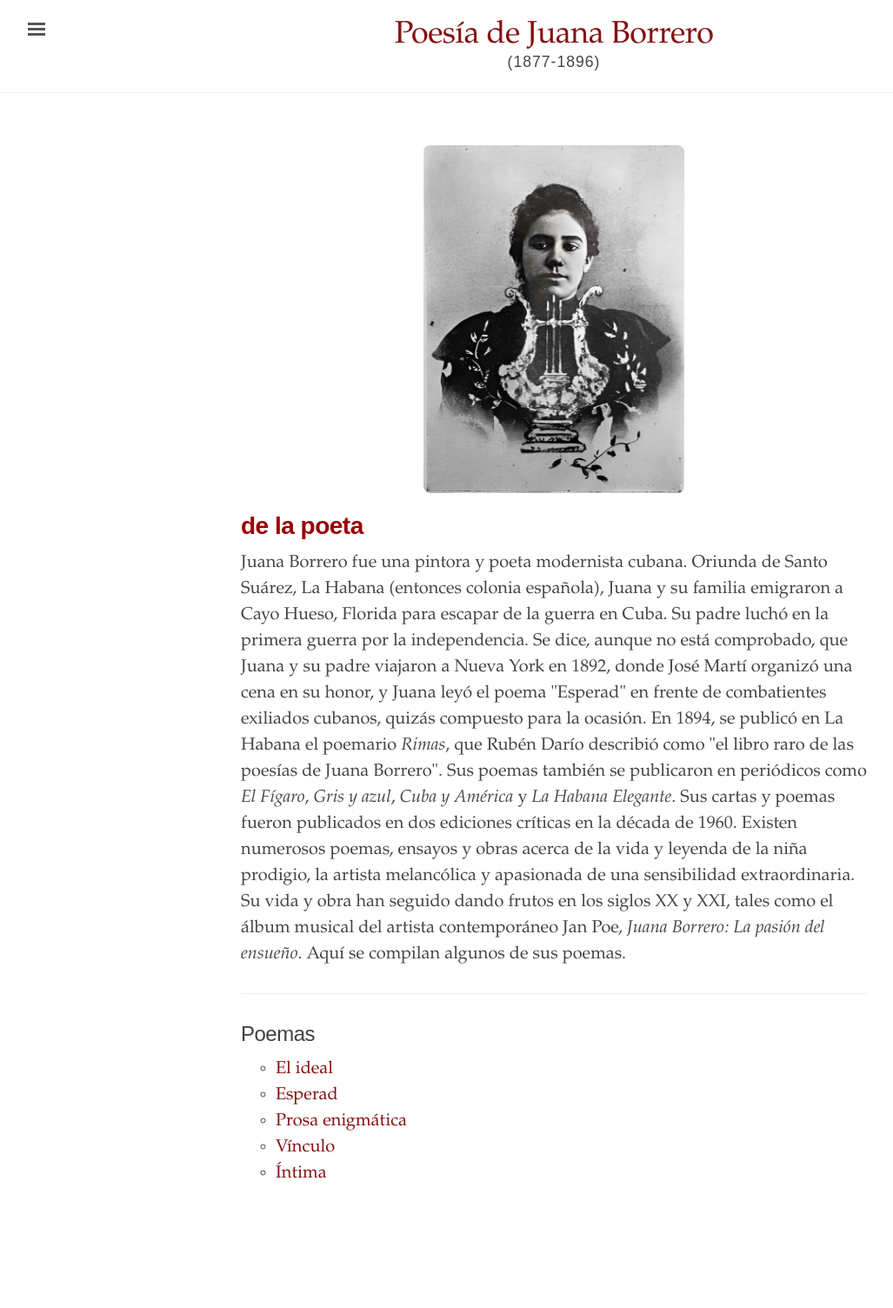
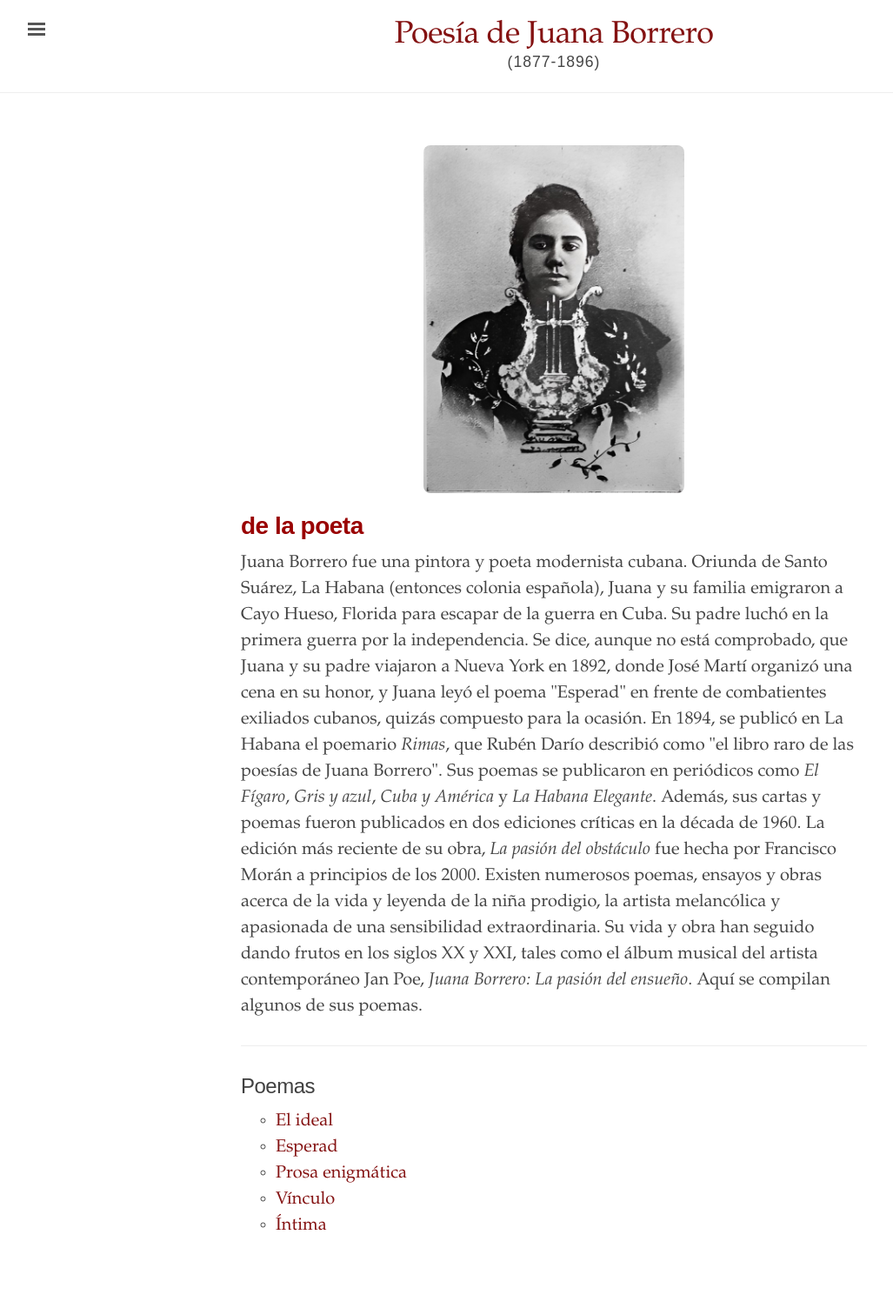
Before and after one commit to edicionesdereparto/juanaborrero, a Jekyll site: the page built from index.html, in a window 1280 px wide. Shown: the whole page at 87% size, without its empty margins (3-1030 px from the left). Built offline with Jekyll 4.4.1, drawn with Linux system fonts in a browser that asks for light colours; before the commit the page ends 1444 px from its top, so only the background shows below that.

Commit message:
Update index.html

```diff
--- a/index.html
+++ b/index.html
@@ -11,7 +11,7 @@ title: "Poemas de Juana Borrero"
   <h1 style="font-weight: bold; color: #990000;">de la poeta</h1>
 <body></body>
 <p>
-Juana Borrero fue una pintora y poeta modernista cubana. Oriunda de Santo Suárez, La Habana (entonces colonia española), Juana y su familia emigraron a Cayo Hueso, Florida para escapar de la guerra en Cuba. Su padre luchó en la primera guerra por la independencia. Se dice, aunque no está comprobado, que Juana y su padre viajaron a Nueva York en 1892, donde José Martí organizó una cena en su honor, y Juana leyó el poema "Esperad" en frente de combatientes exiliados cubanos, quizás compuesto para la ocasión. En 1894, se publicó en La Habana el poemario <i>Rimas</i>, que Rubén Darío describió como "el libro raro de las poesías de Juana Borrero". Sus poemas también se publicaron en periódicos como <i>El Fígaro</i>, <i>Gris y azul</i>, <i>Cuba y América</i> y <i>La Habana Elegante</i>. Sus cartas y poemas fueron publicados en dos ediciones críticas en la década de 1960. Existen numerosos poemas, ensayos y obras acerca de la vida y leyenda de la niña prodigio, la artista melancólica y apasionada de una sensibilidad extraordinaria. Su vida y obra han seguido dando frutos en los siglos XX y XXI, tales como el álbum musical del artista contemporáneo Jan Poe, <i>Juana Borrero: La pasión del ensueño</i>. Aquí se compilan algunos de sus poemas.
+Juana Borrero fue una pintora y poeta modernista cubana. Oriunda de Santo Suárez, La Habana (entonces colonia española), Juana y su familia emigraron a Cayo Hueso, Florida para escapar de la guerra en Cuba. Su padre luchó en la primera guerra por la independencia. Se dice, aunque no está comprobado, que Juana y su padre viajaron a Nueva York en 1892, donde José Martí organizó una cena en su honor, y Juana leyó el poema "Esperad" en frente de combatientes exiliados cubanos, quizás compuesto para la ocasión. En 1894, se publicó en La Habana el poemario <i>Rimas</i>, que Rubén Darío describió como "el libro raro de las poesías de Juana Borrero". Sus poemas se publicaron en periódicos como <i>El Fígaro</i>, <i>Gris y azul</i>, <i>Cuba y América</i> y <i>La Habana Elegante</i>. Además, sus cartas y poemas fueron publicados en dos ediciones críticas en la década de 1960. La edición más reciente de su obra, <i>La pasión del obstáculo</i> fue hecha por Francisco Morán a principios de los 2000. Existen numerosos poemas, ensayos y obras acerca de la vida y leyenda de la niña prodigio, la artista melancólica y apasionada de una sensibilidad extraordinaria. Su vida y obra han seguido dando frutos en los siglos XX y XXI, tales como el álbum musical del artista contemporáneo Jan Poe, <i>Juana Borrero: La pasión del ensueño</i>. Aquí se compilan algunos de sus poemas.
 </p>
 </body>
 </div>
```
